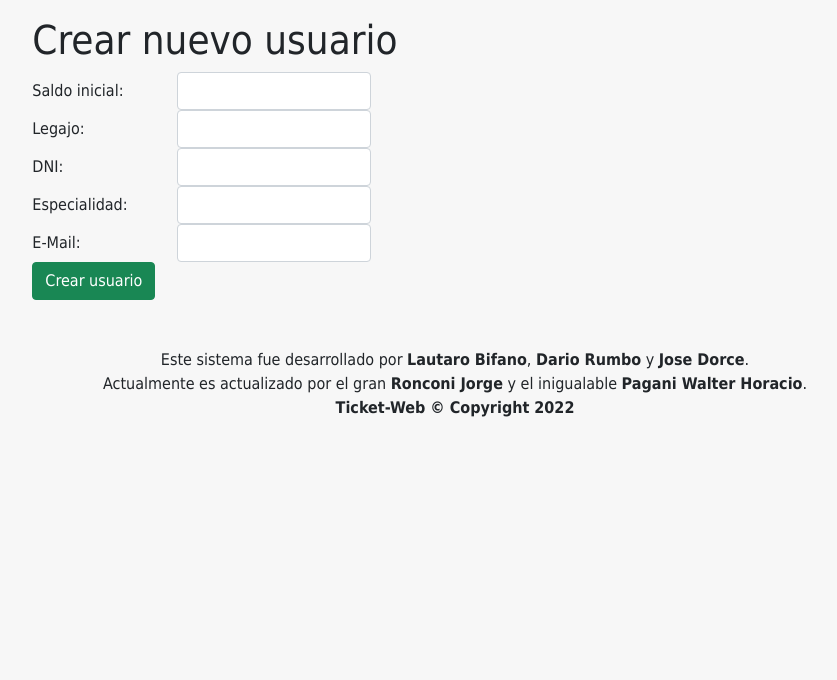
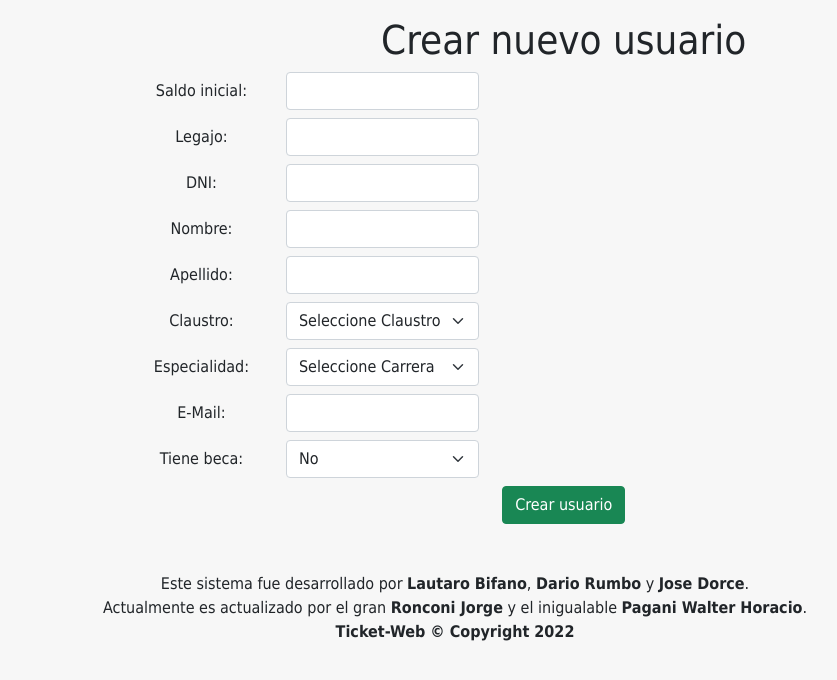
Before and after one commit to driendro/ticket-frlp-utn, a CodeIgniter app: page /ticket/vendedor/crateUser in a window 1280 px wide. Shown: the part 56-736 px from the top of the page, without its empty margins (185-1022 px from the left). Run offline with CodeIgniter, Linux system fonts and the light colour scheme; the visitor is signed in with stand-in values (Sample User, id 1).

Commit message:
crear usuario formulario completo

```diff
--- a/application/controllers/Vendedor.php
+++ b/application/controllers/Vendedor.php
@@ -60,7 +60,19 @@ class Vendedor extends CI_Controller
 
 		if ($this->input->method() == 'post')
         {
-			null;
+			$numerodni = $this->input->post('dni');
+			$legajo = $this->input->post('legajo');
+			if($this->usuario_model->getUserByDocumento($numerodni))
+			{
+				redirect(base_url("{$numerodni}"));
+			}
+			if($this->usuario_model->getUserByLegajo($legajo))
+			{
+				redirect(base_url("{$legajo}"));
+			}
+
+			redirect(base_url('admin/nuevo_usuario'));
+
         }
         else
         {
--- a/application/models/Usuario_model.php
+++ b/application/models/Usuario_model.php
@@ -16,6 +16,11 @@ class Usuario_model extends CI_Model
 	public function getUserByDocumento($documento)
     {
         return $this->db->select('*')->where('documento', $documento)->get('usuario')->row();
+    }
+
+	public function getUserByLegajo($legajo)
+    {
+        return $this->db->select('*')->where('legajo', $legajo)->get('usuario')->row();
     }
 
     public function getLastNameByDocumento($documento)
--- a/application/views/vendedor/crear_usuario.php
+++ b/application/views/vendedor/crear_usuario.php
@@ -1,42 +1,88 @@
     	<div class="row form-center">
     		<div class="col-sm-2"></div>
-    		<div class="col-sm-8">
+    		<div style="align: center" class="col-auto text-center col-sm-8">
 				<h1>Crear nuevo usuario</h1>
-    			<form action="cargar_saldo" method="post">
+    			<?= form_open(current_url()); ?>
     				<div class="form-group col">
 						<div class="row">
 							<label for="idSaldoActual" class="col-sm-2 col-form-label">Saldo inicial:</label>
-							<div class="col-sm-3">
+							<div class="mb-2 col-sm-3">
 								<input type="number" class="form-control" name="saldo">
 							</div>
 						</div>
 						<div class="row">
 							<label class="col-sm-2 col-form-label">Legajo:</label>
-							<div class="col-sm-3">
+							<div class="mb-2 col-sm-3">
 								<input type="number" class="form-control" name="legajo">
 							</div>
 						</div>
 						<div class="row">
 							<label class="col-sm-2 col-form-label">DNI:</label>
-							<div class="col-sm-3">
+							<div class="mb-2 col-sm-3">
 								<input type="number" class="form-control" name="dni">
+							</div>
+							<?php if(isset($existe_dni)): ?>
+							<div class="alert alert-danger" role="alert">
+								<?= $mensaje; ?>
+							</div>
+							<?php endif; ?>
+						</div>
+						<div class="row">
+							<label class="col-sm-2 col-form-label">Nombre:</label>
+							<div class="mb-2 col-sm-3">
+								<input type="text" class="form-control" name="nombre">
 							</div>
 						</div>
 						<div class="row">
+							<label class="col-sm-2 col-form-label">Apellido:</label>
+							<div class="mb-2 col-sm-3">
+								<input type="text" class="form-control" name="apellido">
+							</div>
+						</div>
+						<div class="row" id="claustroSelec">
+							<label class="col-sm-2 col-form-label">Claustro:</label>
+							<div class="col-md-3">
+								<select class="mb-2 form-select" name="claustro">
+									<option selected>Seleccione Claustro</option>
+									<option value="Estudiante">Estudiate</option>
+									<option value="Docente">Docente</option>
+									<option value="No Docente">No Docente</option>
+								</select>
+							</div>
+						</div>
+						<div class="row" id="especialidadSelec">
 							<label class="col-sm-2 col-form-label">Especialidad:</label>
-							<div class="col-sm-3">
-								<input type="text" class="form-control" name="especialidad">
+							<div class="col-md-3">
+							<select class="mb-2 form-select" name="especialidad">
+								<option selected>Seleccione Carrera</option>
+								<option value="Ing. Civil">Ing. Civil</option>
+								<option value="Ing. Electrica">Ing. Electrica</option>
+								<option value="Ing. Industrial">Ing. Idustrial</option>
+								<option value="Ing. Mecanica">Ing. Mecanica</option>
+								<option value="Ing. Quimica">Ing. Quimica</option>
+								<option value="Ing. en Sistmeas">Ing. en Sistemas</option>
+							</select>
 							</div>
 						</div>
 						<div class="row">
 							<label class="col-sm-2 col-form-label">E-Mail:</label>
-							<div class="col-sm-3">
+							<div class="mb-2 col-sm-3">
 								<input type="text" class="form-control" name="email">
 							</div>
 						</div>
+						<div class="row">
+							<label class="col-sm-2 col-form-label">Tiene beca:</label>
+							<div class="col-md-3">
+							<select class="mb-2 form-select" name="beca">
+								<option value="No">No</option>
+								<option value="Si">Si</option>
+							</select>
+						</div>
     				</div>
-    				<button type="submit" class="btn btn-success">Crear usuario</button>
-    			</form>
+					<div>
+						<button type="submit" class="btn btn-success">Crear usuario</button>
+					</div>
+    			<?= form_close(); ?>
     		</div>
     		<div class="col-sm-2"></div>
     	</div>
--- a/application/views/vendedor/header.php
+++ b/application/views/vendedor/header.php
@@ -21,7 +21,7 @@
 			<div class="collapse navbar-collapse" id="navbarHeader">
 				<ul class="navbar-nav mr-auto">
 					<li class="nav-item">
-						<a class="nav-link" href="<?= base_url('menu'); ?>">Menu</a>
+						<a class="nav-link" href="<?= base_url('#'); ?>">Menu</a>
 					</li>
 					<li class="nav-item">
 						<a class="nav-link" href="<?= base_url('contacto'); ?>">Contacto</a>
@@ -34,11 +34,14 @@
 							<?= $this->session->userdata('nombre'); ?></a>
 						<ul class="dropdown-menu" aria-labelledby="navbarDropdown">
 							<li>
-								<a class="dropdown-item" href="<?= base_url('usuario/historial'); ?>">Historial de
-									compras</a>
+								<a class="dropdown-item" href="<?= base_url('#'); ?>">Historial de
+									ventas</a>
 							</li>
 							<li>
-								<a class="dropdown-item" href="<?= base_url('usuario/cambio-password'); ?>">Cambiar
+								<a class="dropdown-item" href="<?= base_url('admin/nuevo_usuario'); ?>">Crear nuevo usuario</a>
+							</li>
+							<li>
+								<a class="dropdown-item" href="<?= base_url('#'); ?>">Cambiar
 									contraseña</a>
 							</li>
 							<li>
--- a/application/views/vendedor/index.php
+++ b/application/views/vendedor/index.php
@@ -3,7 +3,7 @@
     		<div class="col-4 my-3">
     			<?= form_open(current_url()); ?>
     			<div class="row form-group mb-4 form-inline">
-    				<input type="number" class="form-control" placeholder="Ingrese DNI" name="numeroDni">
+    				<input type="number" class="mb-2 form-control" placeholder="Ingrese DNI" name="numeroDni">
     				<button type="submit" class="btn btn-success">Buscar</button>
     			</div>
     			<?= form_close(); ?>
```
Also changed, not shown: application/controllers/LoginVendedor.php (+4 -4 lines), assets/js/scripts.js (+21 -29 lines).
